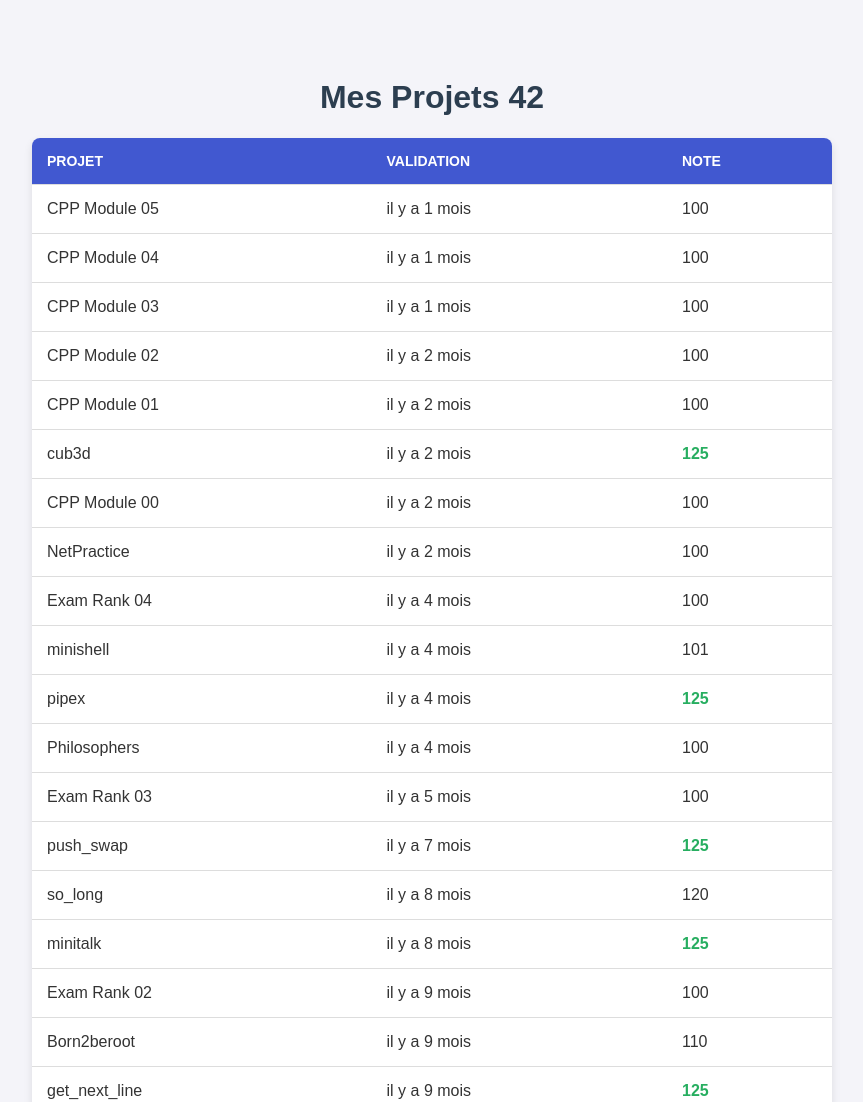
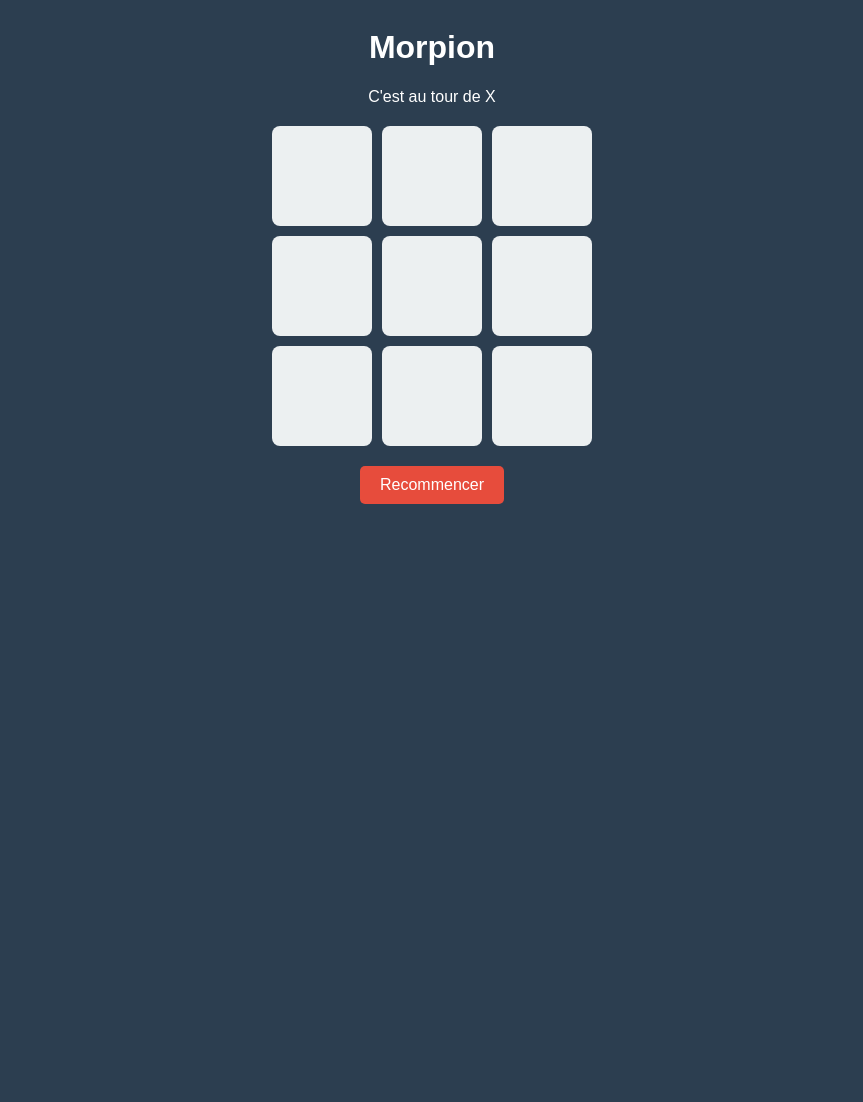
Before and after one commit to Kawenka/website, a plain HTML site: page index.html in a window 1280 px wide. Shown: the top 1102 px of the page, without its empty margins (208-1071 px from the left). After the commit the page ends 800 px from the top, so only its background shows below. Drawn offline with Linux system fonts and the light colour scheme.

Commit message:
added morpion test

```diff
--- a/index.html
+++ b/index.html
@@ -2,44 +2,27 @@
 <html lang="fr">
 <head>
     <meta charset="UTF-8">
-    <title>Mes Projets 42</title>
+    <title>Morpion 42</title>
     <link rel="stylesheet" href="style.css">
 </head>
 <body>
+    <h1>Morpion</h1>
+    <div id="status">C'est au tour de X</div>
 
-    <h1>Mes Projets 42</h1>
+    <div class="game-grid">
+        <button class="cell" data-index="0"></button>
+        <button class="cell" data-index="1"></button>
+        <button class="cell" data-index="2"></button>
+        <button class="cell" data-index="3"></button>
+        <button class="cell" data-index="4"></button>
+        <button class="cell" data-index="5"></button>
+        <button class="cell" data-index="6"></button>
+        <button class="cell" data-index="7"></button>
+        <button class="cell" data-index="8"></button>
+    </div>
 
-    <table>
-        <thead>
-            <tr>
-                <th>Projet</th>
-                <th>Validation</th>
-                <th>Note</th>
-            </tr>
-        </thead>
-        <tbody>
-            <tr><td>CPP Module 05</td><td>il y a 1 mois</td><td>100</td></tr>
-            <tr><td>CPP Module 04</td><td>il y a 1 mois</td><td>100</td></tr>
-            <tr><td>CPP Module 03</td><td>il y a 1 mois</td><td>100</td></tr>
-            <tr><td>CPP Module 02</td><td>il y a 2 mois</td><td>100</td></tr>
-            <tr><td>CPP Module 01</td><td>il y a 2 mois</td><td>100</td></tr>
-            <tr><td>cub3d</td><td>il y a 2 mois</td><td><span class="grade-high">125</span></td></tr>
-            <tr><td>CPP Module 00</td><td>il y a 2 mois</td><td>100</td></tr>
-            <tr><td>NetPractice</td><td>il y a 2 mois</td><td>100</td></tr>
-            <tr><td>Exam Rank 04</td><td>il y a 4 mois</td><td>100</td></tr>
-            <tr><td>minishell</td><td>il y a 4 mois</td><td>101</td></tr>
-            <tr><td>pipex</td><td>il y a 4 mois</td><td><span class="grade-high">125</span></td></tr>
-            <tr><td>Philosophers</td><td>il y a 4 mois</td><td>100</td></tr>
-            <tr><td>Exam Rank 03</td><td>il y a 5 mois</td><td>100</td></tr>
-            <tr><td>push_swap</td><td>il y a 7 mois</td><td><span class="grade-high">125</span></td></tr>
-            <tr><td>so_long</td><td>il y a 8 mois</td><td>120</td></tr>
-            <tr><td>minitalk</td><td>il y a 8 mois</td><td><span class="grade-high">125</span></td></tr>
-            <tr><td>Exam Rank 02</td><td>il y a 9 mois</td><td>100</td></tr>
-            <tr><td>Born2beroot</td><td>il y a 9 mois</td><td>110</td></tr>
-            <tr><td>get_next_line</td><td>il y a 9 mois</td><td><span class="grade-high">125</span></td></tr>
-            <tr><td>ft_printf</td><td>il y a 10 mois</td><td>100</td></tr>
-            <tr><td>Libft</td><td>il y a 10 mois</td><td><span class="grade-high">125</span></td></tr>
-        </tbody>
-    </table>
+    <button id="reset">Recommencer</button>
+
+    <script src="script.js"></script>
 </body>
 </html>
--- /dev/null
+++ b/script.js
@@ -0,0 +1,63 @@
+const statusDisplay = document.querySelector('#status');
+const cells = document.querySelectorAll('.cell');
+let gameActive = true;
+let currentPlayer = "X";
+let gameState = ["", "", "", "", "", "", "", "", ""];
+
+const winningConditions = [
+    [0, 1, 2], [3, 4, 5], [6, 7, 8], // Lignes
+    [0, 3, 6], [1, 4, 7], [2, 5, 8], // Colonnes
+    [0, 4, 8], [2, 4, 6]             // Diagonales
+];
+
+function handleCellClick(clickedCellEvent) {
+    const clickedCell = clickedCellEvent.target;
+    const clickedCellIndex = parseInt(clickedCell.getAttribute('data-index'));
+
+    if (gameState[clickedCellIndex] !== "" || !gameActive) return;
+
+    gameState[clickedCellIndex] = currentPlayer;
+    clickedCell.innerText = currentPlayer;
+
+    checkResult();
+}
+
+function checkResult() {
+    let roundWon = false;
+    for (let i = 0; i <= 7; i++) {
+        const winCondition = winningConditions[i];
+        let a = gameState[winCondition[0]];
+        let b = gameState[winCondition[1]];
+        let c = gameState[winCondition[2]];
+        if (a === '' || b === '' || c === '') continue;
+        if (a === b && b === c) {
+            roundWon = true;
+            break;
+        }
+    }
+
+    if (roundWon) {
+        statusDisplay.innerText = `Le joueur ${currentPlayer} a gagné !`;
+        gameActive = false;
+        return;
+    }
+
+    let roundDraw = !gameState.includes("");
+    if (roundDraw) {
+        statusDisplay.innerText = "Match nul !";
+        gameActive = false;
+        return;
+    }
+
+    currentPlayer = currentPlayer === "X" ? "O" : "X";
+    statusDisplay.innerText = `C'est au tour de ${currentPlayer}`;
+}
+
+document.querySelectorAll('.cell').forEach(cell => cell.addEventListener('click', handleCellClick));
+document.querySelector('#reset').addEventListener('click', () => {
+    gameActive = true;
+    currentPlayer = "X";
+    gameState = ["", "", "", "", "", "", "", "", ""];
+    statusDisplay.innerText = "C'est au tour de X";
+    cells.forEach(cell => cell.innerText = "");
+});
--- a/style.css
+++ b/style.css
@@ -1,49 +1,39 @@
-/* Configuration générale de la page */
 body {
-    font-family: Arial, sans-serif;
-    background-color: #f4f4f9;
-    color: #333;
     display: flex;
     flex-direction: column;
     align-items: center;
-    padding: 50px;
+    font-family: sans-serif;
+    background-color: #2c3e50;
+    color: white;
 }
 
-h1 {
-    color: #2c3e50;
+.game-grid {
+    display: grid;
+    grid-template-columns: repeat(3, 100px);
+    grid-template-rows: repeat(3, 100px);
+    gap: 10px;
+    margin: 20px;
 }
 
-/* Style du tableau */
-table {
-    border-collapse: collapse;
-    width: 80%;
-    max-width: 800px;
-    background-color: white;
-    box-shadow: 0 4px 8px rgba(0,0,0,0.1);
+.cell {
+    width: 100px;
+    height: 100px;
+    background-color: #ecf0f1;
+    border: none;
+    font-size: 2rem;
+    font-weight: bold;
+    cursor: pointer;
     border-radius: 8px;
-    overflow: hidden;
 }
 
-th, td {
-    padding: 15px;
-    text-align: left;
-    border-bottom: 1px solid #ddd;
+.cell:hover { background-color: #bdc3c7; }
+
+#reset {
+    padding: 10px 20px;
+    font-size: 1rem;
+    cursor: pointer;
+    background-color: #e74c3c;
+    color: white;
+    border: none;
+    border-radius: 5px;
 }
-
-th {
-    background-color: #4158D0;
-    color: white;
-    text-transform: uppercase;
-    font-size: 14px;
-}
-
-/* Effet au survol des lignes */
-tr:hover {
-    background-color: #f1f1f1;
-}
-
-/* Style spécifique pour tes meilleures notes */
-.grade-high {
-    font-weight: bold;
-    color: #27ae60; /* Vert 42 */
-}
```
